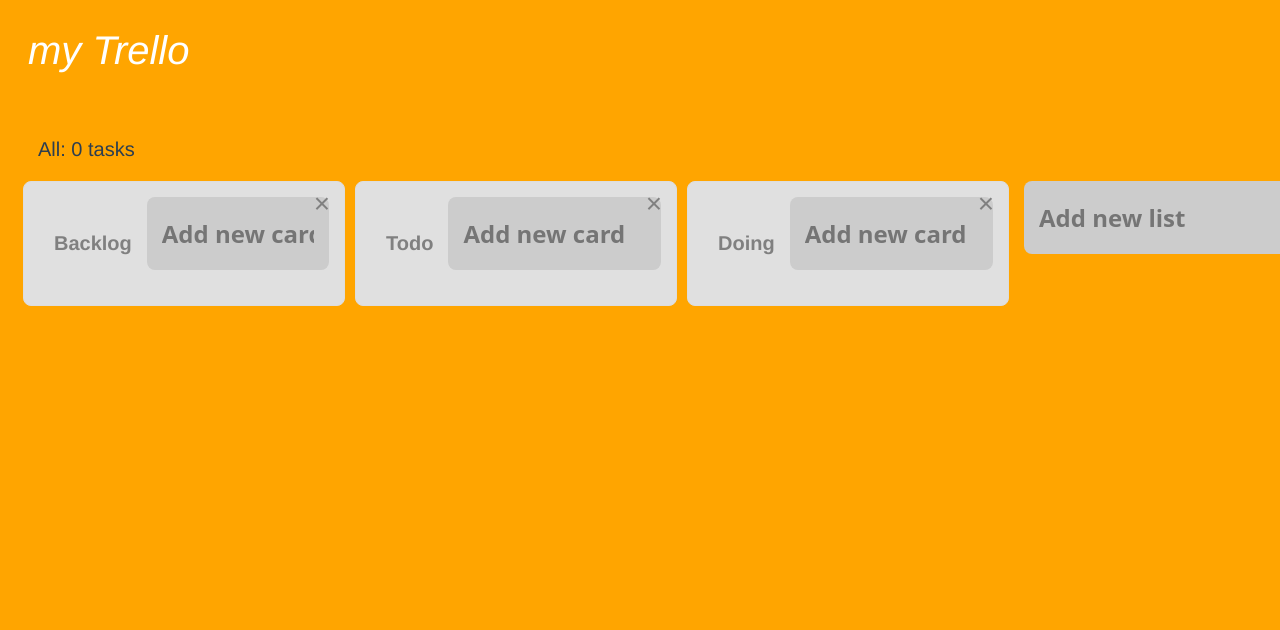
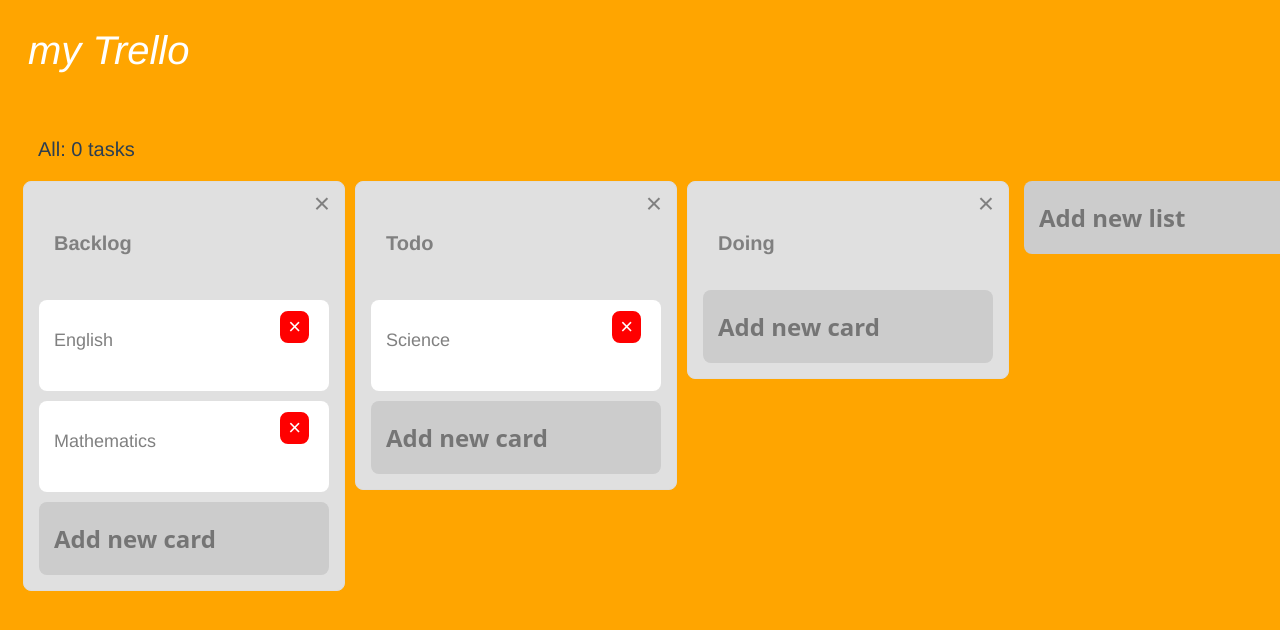
Before and after one commit to base1551/my-trello, a Vue app: page / in a window 1280 px wide. Shown: the top 630 px of the page. Built offline with nearby package versions, Linux system fonts and the light colour scheme.

Commit message:
カード表示、削除機能追加

```diff
--- a/src/components/Board.vue
+++ b/src/components/Board.vue
@@ -8,6 +8,7 @@
         <list v-for="(item, index) in lists"
               :key="item.id"
               :title="item.title"
+              :cards="item.cards"
               :listIndex="index"/>
         <list-add/>
       </div>
--- a/src/components/Card.vue
+++ b/src/components/Card.vue
@@ -1,10 +1,35 @@
 <template>
-
+  <div class="card">
+    <button class="close-button" @click="removeCardFromList">
+      ×
+    </button>
+    <div class="body">{{ body }}</div>
+  </div>
 </template>
 
 <script>
 export default {
-  name: "Card"
+  props: {
+    body: {
+      type: String,
+      required: true
+    },
+    listIndex: {
+      type: Number,
+      required: true
+    },
+    cardIndex: {
+      type: Number,
+      required: true
+    }
+  },
+  methods: {
+    removeCardFromList() {
+      if (confirm('本当にこのカードを削除しますか？')) {
+        this.$store.dispatch('removeCardFromList', {cardIndex: this.cardIndex, listIndex: this.listIndex})
+      }
+    }
+  }
 }
 </script>
 
--- a/src/components/List.vue
+++ b/src/components/List.vue
@@ -2,23 +2,34 @@
   <div class="list">
     <div class="listheader">
       <p class="list-title">{{ title }}</p>
-      <!-- クリックイベント-->
       <div class="deletelist" @click="removeList">×</div>
-      <card-add :list-index="listIndex"></card-add>
     </div>
+    <card v-for="(item, index) in cards"
+          :body="item.body"
+          :key="item.id"
+          :cardIndex="index"
+          :listIndex="listIndex"
+    />
+    <card-add :listIndex="listIndex"/>
   </div>
 </template>
 
 <script>
-import CardAdd from "@/components/CardAdd";
+import CardAdd from "./CardAdd";
+import Card from "./Card";
+
 export default {
-  components: {CardAdd},
+  components: {Card, CardAdd},
   //親コンポーネントからデータを受け取りdataとして利用できる
   //type stringで受け取る
   //required 必ず受け取る
   props: {
     title: {
       type: String,
+      required: true
+    },
+    cards: {
+      type: Array,
       required: true
     },
     listIndex: {
--- a/src/store/index.js
+++ b/src/store/index.js
@@ -44,6 +44,9 @@
         addCardToList(state, payload) {
             state.lists[payload.listIndex].cards.push({body: payload.body})
         },
+        removeCardFromList(state, payload) {
+            state.lists[payload.listIndex].cards.splice(payload.cardIndex, 1)
+        }
     },
 //mutationsで作成したメソッドをcommitで実行
     actions: {
@@ -57,6 +60,9 @@
         ,
         addCardToList(context, payload) {
             context.commit('addCardToList', payload)
+        },
+        removeCardFromList(context, payload) {
+            context.commit('removeCardFromList', payload)
         }
     }
     ,
```
